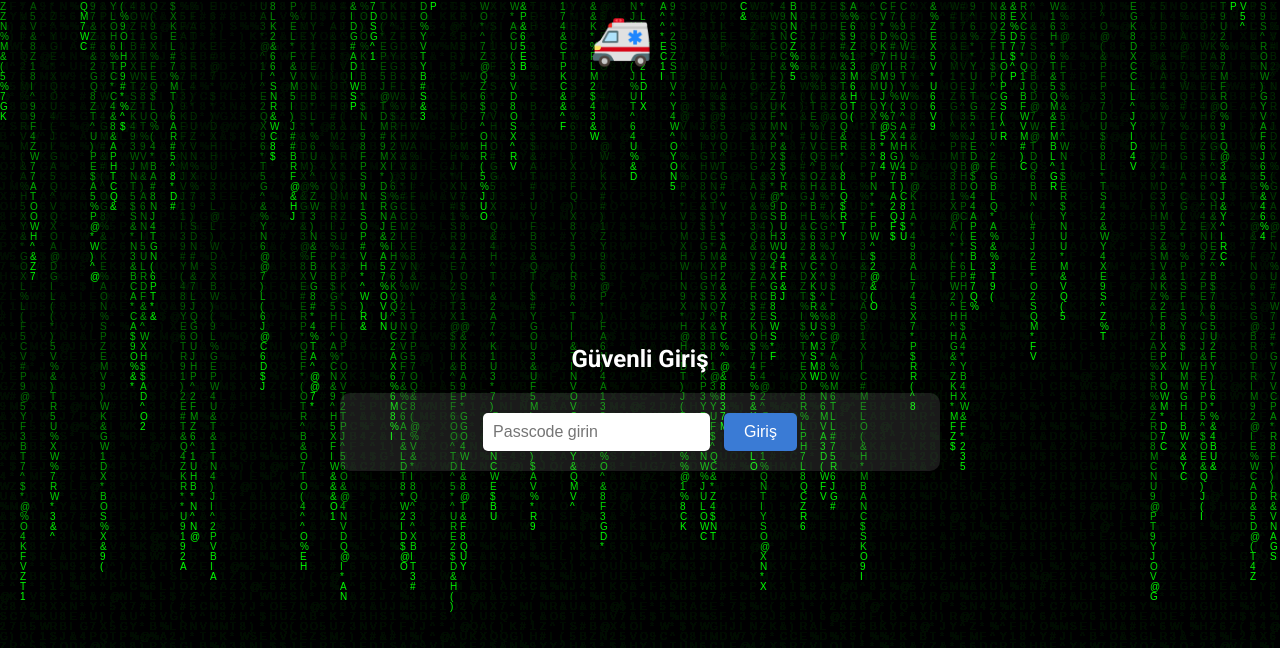
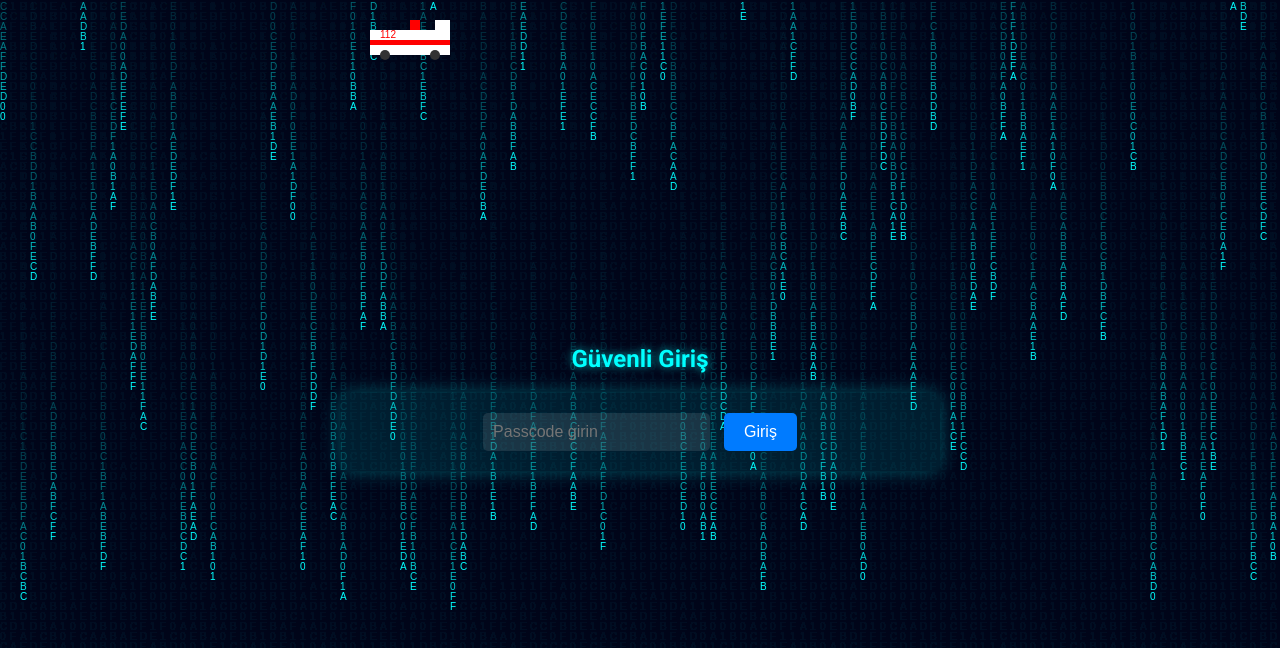
Before and after one commit to Baro007/112, a plain HTML site: page index.html in a window 1280 px wide. Drawn offline with Linux system fonts and the light colour scheme.

Commit message:
Update index.html

```diff
--- a/index.html
+++ b/index.html
@@ -12,9 +12,9 @@
             align-items: center;
             height: 100vh;
             margin: 0;
-            background: #0f0c29;
+            background: #000510;
             font-family: 'Roboto', sans-serif;
-            color: #ffffff;
+            color: #00FFFF;
             overflow: hidden;
         }
         .container {
@@ -26,20 +26,21 @@
         .progress-container {
             width: 100%;
             height: 30px;
-            background-color: rgba(255, 255, 255, 0.1);
+            background: rgba(0, 255, 255, 0.1);
             border-radius: 15px;
             overflow: hidden;
             position: relative;
-            box-shadow: 0 0 20px rgba(0, 0, 0, 0.3);
+            box-shadow: 0 0 15px rgba(0, 255, 255, 0.3);
             margin: 20px auto;
         }
         .progress-bar {
             width: 5%;
             height: 100%;
-            background: linear-gradient(90deg, #00d2ff, #3a7bd5);
+            background: linear-gradient(90deg, #00FFFF, #007BFF);
             border-radius: 15px;
             position: relative;
             animation: fillProgress 2s ease-out forwards;
+            box-shadow: 0 0 10px #00FFFF;
         }
         @keyframes fillProgress {
             from { width: 0%; }
@@ -53,18 +54,17 @@
             right: 0;
             bottom: 0;
             background:
-                repeating-linear-gradient(
-                    45deg,
-                    rgba(255,255,255,0.1),
-                    rgba(255,255,255,0.1) 10px,
-                    rgba(255,255,255,0.2) 10px,
-                    rgba(255,255,255,0.2) 20px
+                linear-gradient(
+                    90deg,
+                    rgba(255,255,255,0.1) 0%,
+                    rgba(255,255,255,0.3) 50%,
+                    rgba(255,255,255,0.1) 100%
                 );
             animation: moveStripes 1s linear infinite;
         }
         @keyframes moveStripes {
             0% { background-position: 0 0; }
-            100% { background-position: 28px 0; }
+            100% { background-position: 50px 0; }
         }
         .percentage {
             position: absolute;
@@ -73,28 +73,26 @@
             transform: translate(-50%, -50%);
             font-size: 16px;
             font-weight: bold;
-            text-shadow: 1px 1px 2px rgba(0, 0, 0, 0.5);
-            animation: updatePercentage 2s ease-out forwards;
-        }
-        @keyframes updatePercentage {
-            0% { content: "0%"; }
-            20% { content: "1%"; }
-            40% { content: "2%"; }
-            60% { content: "3%"; }
-            80% { content: "4%"; }
-            100% { content: "5%"; }
+            text-shadow: 0 0 5px rgba(0, 255, 255, 0.7);
         }
         .message {
             margin-top: 20px;
             font-size: 18px;
             font-weight: bold;
-            text-shadow: 1px 1px 2px rgba(0, 0, 0, 0.5);
         }
         .title {
             font-size: 24px;
             font-weight: bold;
             margin-bottom: 20px;
-            text-shadow: 2px 2px 4px rgba(0, 0, 0, 0.5);
+        }
+        .title, .message {
+            color: #00FFFF;
+            text-shadow: 0 0 10px rgba(0, 255, 255, 0.7);
+            animation: holographic 5s ease-in-out infinite;
+        }
+        @keyframes holographic {
+            0%, 100% { opacity: 1; transform: scale(1); }
+            50% { opacity: 0.8; transform: scale(1.05); }
         }
         .icon-container {
             display: flex;
@@ -111,10 +109,10 @@
             100% { transform: scale(1); }
         }
         #passcodeForm {
-            background: rgba(255, 255, 255, 0.1);
+            background: rgba(0, 255, 255, 0.1);
             padding: 20px;
             border-radius: 10px;
-            box-shadow: 0 0 10px rgba(0, 0, 0, 0.3);
+            box-shadow: 0 0 20px rgba(0, 255, 255, 0.3);
         }
         #passcodeInput {
             padding: 10px;
@@ -122,29 +120,42 @@
             border: none;
             border-radius: 5px;
             margin-right: 10px;
+            background: rgba(255, 255, 255, 0.1);
+            color: #00FFFF;
         }
         #submitPasscode {
             padding: 10px 20px;
             font-size: 16px;
-            background-color: #3a7bd5;
+            background-color: #007BFF;
             color: white;
             border: none;
             border-radius: 5px;
             cursor: pointer;
+            transition: background-color 0.3s;
         }
         #submitPasscode:hover {
-            background-color: #2a5db2;
+            background-color: #0056b3;
         }
         #ambulance {
             position: absolute;
             top: 10px;
             left: -100px;
-            font-size: 50px;
-            animation: moveAmbulance 10s linear infinite;
+            animation: moveAmbulance 15s linear infinite, bounce 0.5s ease-in-out infinite alternate;
         }
         @keyframes moveAmbulance {
             0% { left: -100px; }
             100% { left: 100%; }
+        }
+        @keyframes bounce {
+            from { transform: translateY(0px); }
+            to { transform: translateY(-5px); }
+        }
+        #ambulance rect:nth-child(6) {
+            animation: flash 0.5s ease-in-out infinite alternate;
+        }
+        @keyframes flash {
+            from { fill: #FF0000; }
+            to { fill: #FFFF00; }
         }
         #matrix-bg {
             position: fixed;
@@ -158,7 +169,15 @@
 </head>
 <body>
     <canvas id="matrix-bg"></canvas>
-    <div id="ambulance">🚑</div>
+    <svg id="ambulance" xmlns="http://www.w3.org/2000/svg" viewBox="0 0 100 50" width="100" height="50">
+        <rect x="10" y="20" width="80" height="25" fill="#FFFFFF" />
+        <rect x="75" y="10" width="15" height="35" fill="#FFFFFF" />
+        <rect x="10" y="30" width="80" height="5" fill="#FF0000" />
+        <circle cx="25" cy="45" r="5" fill="#333333" />
+        <circle cx="75" cy="45" r="5" fill="#333333" />
+        <rect x="50" y="10" width="10" height="10" fill="#FF0000" />
+        <text x="20" y="28" font-family="Arial" font-size="10" fill="#FF0000">112</text>
+    </svg>
     <div class="container" id="passcodeContainer">
         <h1 class="title">Güvenli Giriş</h1>
         <form id="passcodeForm">
@@ -171,7 +190,7 @@
         <h1 class="title">AI-Enhanced Ambulance System</h1>
         <div class="progress-container">
             <div class="progress-bar">
-                <div class="percentage"></div>
+                <div class="percentage">5%</div>
             </div>
         </div>
         <div class="message">Proje başlangıç aşamasında. Yapay zeka entegrasyonu devam ediyor!</div>
@@ -201,7 +220,7 @@
         c.height = window.innerHeight;
         c.width = window.innerWidth;
 
-        var matrix = "ABCDEFGHIJKLMNOPQRSTUVWXYZ123456789@#$%^&*()*&^%";
+        var matrix = "10ABCDEF";
         matrix = matrix.split("");
 
         var font_size = 10;
@@ -211,10 +230,10 @@
             drops[x] = 1;
 
         function drawMatrix() {
-            ctx.fillStyle = "rgba(0, 0, 0, 0.04)";
+            ctx.fillStyle = "rgba(0, 10, 30, 0.1)";
             ctx.fillRect(0, 0, c.width, c.height);
 
-            ctx.fillStyle = "#0F0";
+            ctx.fillStyle = "#00FFFF";
             ctx.font = font_size + "px arial";
             for(var i = 0; i < drops.length; i++) {
                 var text = matrix[Math.floor(Math.random()*matrix.length)];
```
